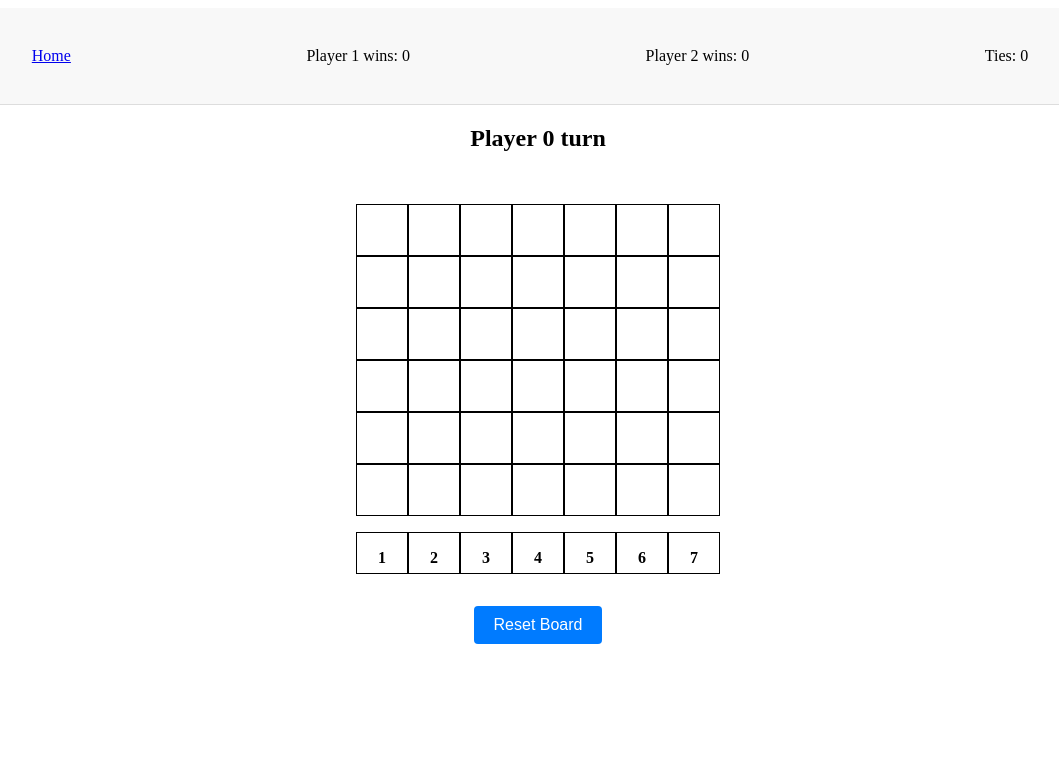
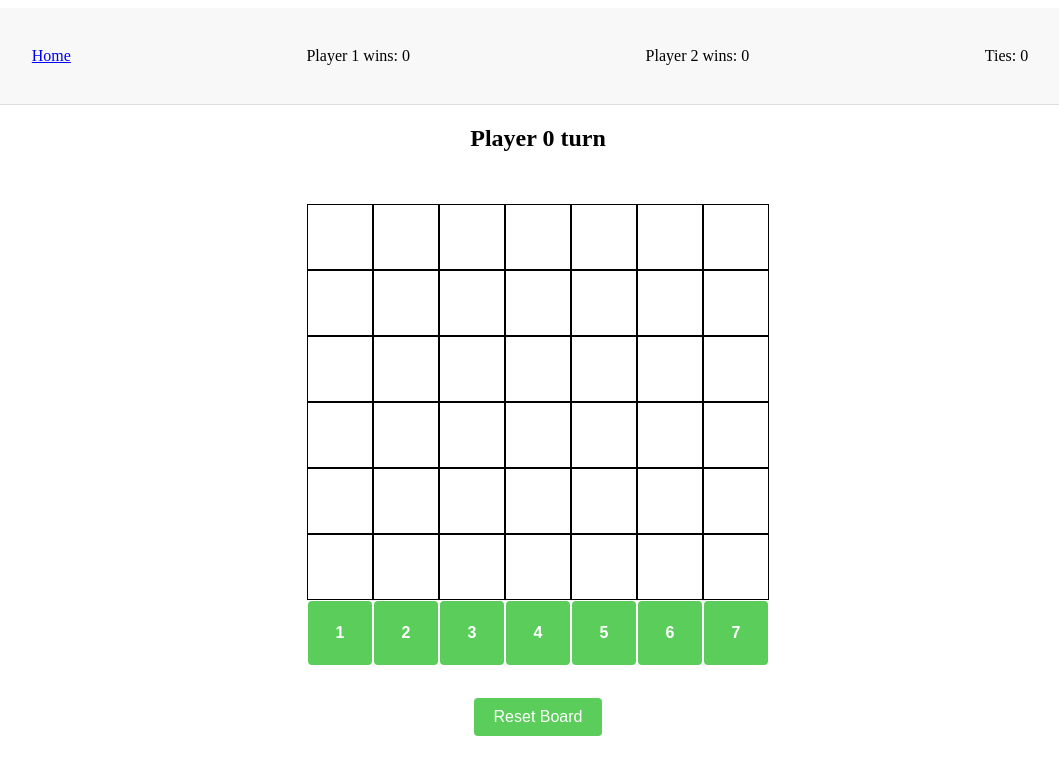
Before and after one commit to harisahmed18403/FunGames, a Vue app: page /connect4 in a window 1280 px wide. Shown: the top 774 px of the page, without its empty margins (110-1169 px from the left). Built offline with nearby package versions, Linux system fonts and the light colour scheme; the HTML template or start-up script is replaced by a standard one.

Commit message:
fix buttons visually on connect 4

```diff
--- a/src/assets/global.css
+++ b/src/assets/global.css
@@ -83,7 +83,7 @@ main {
 }
 
 button {
-  background-color: #007bff;
+  background-color: var(--other-color);
   color: white;
   border: none;
   border-radius: var(--b-radius);
@@ -94,7 +94,7 @@ button {
 }
 
 button:hover {
-  background-color: #0056b3;
+  opacity: 0.8;
 }
 
 button:focus {
--- a/src/components/C4/C4Board.vue
+++ b/src/components/C4/C4Board.vue
@@ -1,42 +1,37 @@
 <template>
   <div>
-    <div class="board">
-      <div v-for="(row, rowIndex) in props.board" :key="`row-${rowIndex}`" class="row">
+    <div class="flex column center">
+      <div v-for="(row, rowIndex) in props.board" :key="`row-${rowIndex}`" class="flex">
         <div v-for="(cell, colIndex) in row" :key="`cell-${colIndex}`" class="cell">
           <div v-if="cell == '1'" class="piece piece-1"></div>
           <div v-else-if="cell == '2'" class="piece piece-2"></div>
         </div>
       </div>
-    </div>
-    <div class="controls">
-      <div
-        v-for="col in cols"
-        :key="`col-${col}`"
-        class="control"
-        @click="emit('columnClicked', col - 1)"
-      >
-        <p>{{ col }}</p>
+      <div class="flex">
+        <div v-for="col in cols" :key="`col-${col}`" class="flex column center">
+          <div class="cell" style="border-color: white">
+            <button @click="emit('columnClicked', col - 1)">{{ col }}</button>
+          </div>
+        </div>
       </div>
     </div>
   </div>
 </template>
 <style scoped>
-.row {
-  display: flex;
-}
 .cell {
-  width: 50px;
-  height: 50px;
+  width: 4rem;
+  height: 4rem;
   border: 1px solid black;
   display: inline-flex;
   align-items: center;
   justify-content: center;
   font-size: 24px;
+  padding: 0%;
 }
 
 .piece {
-  width: 40px;
-  height: 40px;
+  width: 3.5rem;
+  height: 3.5rem;
   border-radius: 50%;
 }
 
@@ -48,20 +43,10 @@
   background-color: var(--p2-color);
 }
 
-.controls {
-  display: flex;
-  justify-content: center;
-  margin-top: 1rem;
-}
-
-.control {
-  width: 50px;
-  height: 40px;
-  border: 1px solid black;
-  text-align: center;
+button {
+  width: 4rem;
+  height: 4rem;
   font-weight: bold;
-  align-items: center;
-  justify-content: center;
 }
 </style>
 <script setup lang="ts">
```
